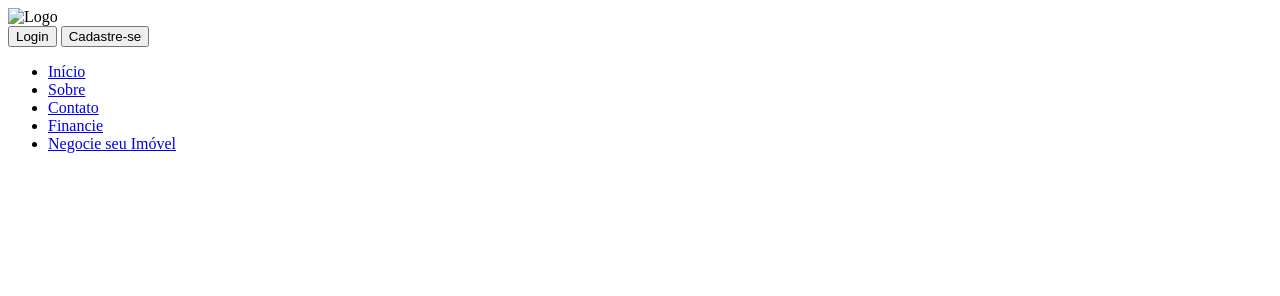
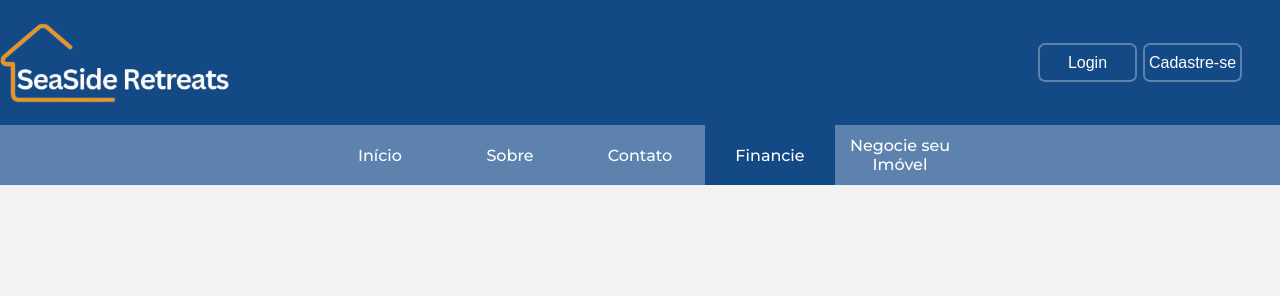
Before and after one commit to Fe0072007/Site-Imobiliaria, a plain HTML site: page Site/Financie/financie.html in a window 1280 px wide. Drawn offline with Linux system fonts and the light colour scheme.

Commit message:
Add files via upload

```diff
--- a/Site/Financie/financie.css
+++ b/Site/Financie/financie.css
@@ -0,0 +1,115 @@
+@import url('https://fonts.googleapis.com/css2?family=Montserrat:ital,wght@0,100..900;1,100..900&display=swap');
+
+*{
+
+    margin: 0px;
+    border: 0px;
+    padding: 0px;
+
+}
+body{
+
+    background-color: rgb(242, 242, 242);
+
+}
+/* CABECALHO E BARRA DE NAVEGACAO */
+#cabecalho1{
+
+    background-color: #134985;
+    width: 100%;
+    height: 125px;
+    display: flex;
+    align-items: center;
+    justify-content: space-between;
+    font-family: Montserrat;
+
+}
+#LoCa{
+
+    width: 200px;
+    height: 35px;
+    display: flex;
+    justify-content: space-between;
+    margin-right: 40px;
+
+}
+.botoes{
+
+    width: 95px;
+    height: 35px;
+    font-size: 16px;
+    background-color: transparent;
+    outline: solid #5D82AE 2px;
+    color: white;
+    transition: all 150ms ease-in-out;
+    border-radius: 5px;
+    cursor: pointer;
+
+}
+
+
+.botoes:hover{
+
+    background-color: #5D82AE;
+
+}
+#barraNavegacao{
+
+    background-color: #5D82AE;
+    width: 100%;
+    height: 60px;
+    display: flex;
+    align-items: center;
+    justify-content: center;
+    font-size: 18px;
+
+}
+#menu{
+
+    width: 40%;
+    display: flex;
+    justify-content: center;
+    list-style: none;
+    align-items: center;
+}
+.menuItens{
+
+    display: flex;
+    align-items: center;
+    justify-content: center;
+
+}
+.linkMenu{
+
+    font-family: Montserrat;
+    font-weight: 500;
+    font-size: 16px;
+    transition: all 150ms ease-in-out;
+    align-items: center;
+    justify-content: center;
+    display: flex;
+    height: 60px;
+    width: 130px;
+    text-align: center;
+    text-decoration: none;
+    color: white;
+
+}
+.linkMenu:hover{
+
+    background-color: #134985;
+    color: white;
+
+}
+#financie{
+
+    background-color: #134985;
+
+}
+.linkMenu::after{
+
+    text-decoration: none;
+    color: black;
+
+
+}
--- a/Site/Financie/financie.html
+++ b/Site/Financie/financie.html
@@ -11,7 +11,7 @@
 
     <header id="cabecalho1">
 
-        <img src="Logo Seaside.png" alt="Logo" width="230px">
+        <img src="../Início/Logo Seaside.png" alt="Logo" width="230px">
         <div id="LoCa">
             <a id="linkLogin" href="../Login/login.html"><button id="login" class="botoes" >Login</button></a>
             <a id="linkCad" href="../Cadastro/cadastro.html"><button class="botoes" id="login">Cadastre-se</button></a>
@@ -31,3 +31,19 @@
         </ul>
 
     </nav>
+    <div id="centerText">
+
+        <ul id="bancos">
+
+            <li class="bancosItem"><img src="" alt=""></li>
+            <li class="bancosItem"></li>
+            <li class="bancosItem"></li>
+            <li class="bancosItem"></li>
+            <li class="bancosItem"></li>
+            <li class="bancosItem"></li>
+
+
+        </ul>
+
+    </div>
+</body>
```
Also changed, not shown: Site/Financie/bancobrasil.png (added), Site/Financie/bradesco.png (added), Site/Financie/branrisul.png (added), Site/Financie/caixa.png (added), Site/Financie/itau.png (added), Site/Financie/santander.png (added).
